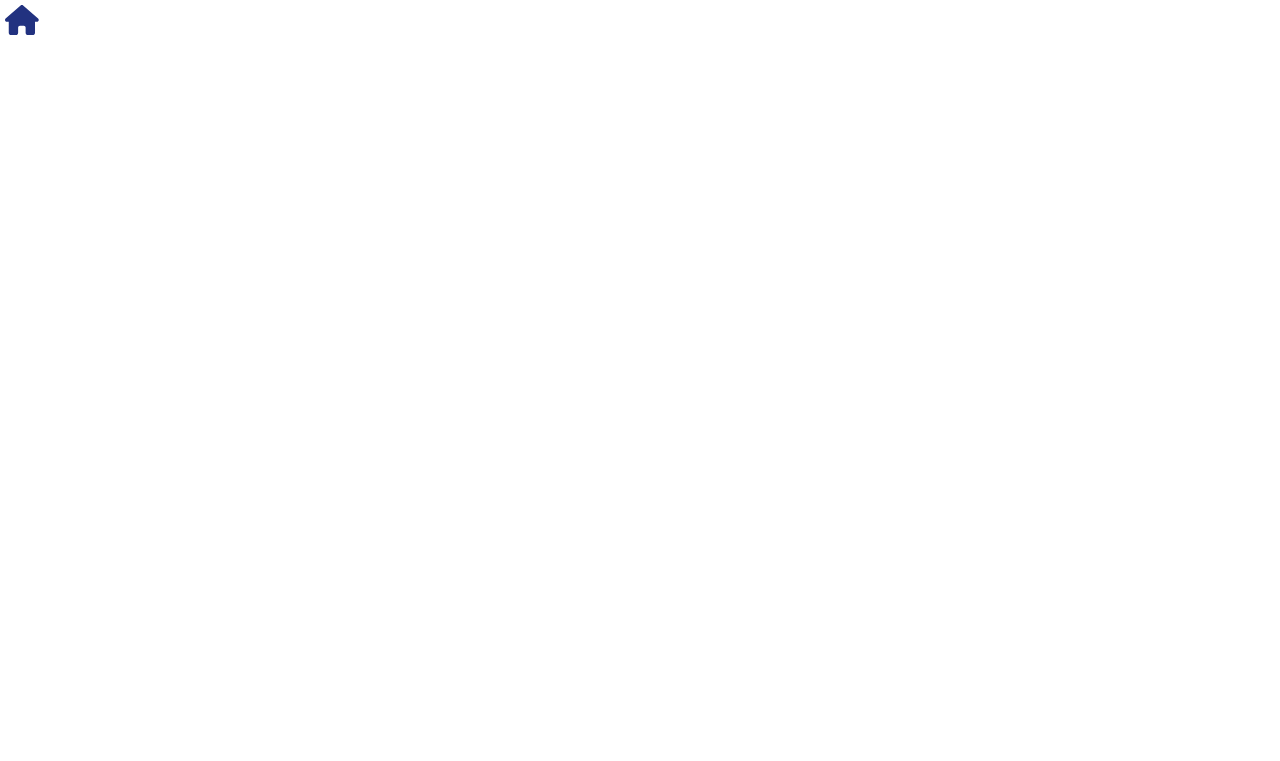
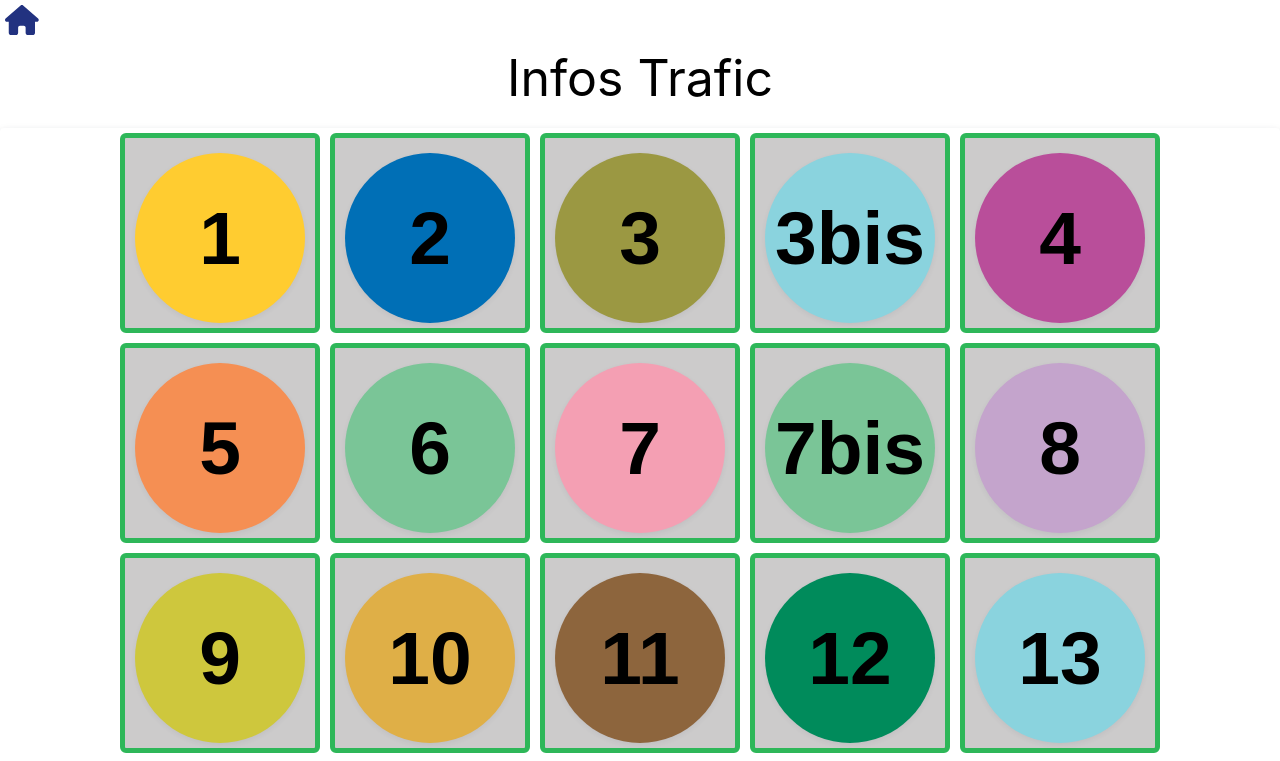
Before and after one commit to Benjamin-Bernard/M1-web-proj, a Vue app in the folder ViteMaRame/: page /InfosTrafic in a window 1280 px wide. Shown: the top 761 px of the page. Built offline with nearby package versions, Linux system fonts and the light colour scheme.

Commit message:
InfosTrafic component added

```diff
--- /dev/null
+++ b/ViteMaRame/src/components/InfosTrafic.vue
@@ -0,0 +1,141 @@
+<template>
+    <h1>Infos Trafic</h1>
+    <div class="formbg">
+      <div class="homeBtns">
+        <div class="button-square">
+          <button id="m1" style="background-color: #FFCC30" @click="getTraficInfo()">1</button>
+        </div>
+        <div class="button-square">
+          <button id="m2" style="background-color: #006FB6" @click="getTraficInfo()">2</button>
+        </div>
+        <div class="button-square">
+          <button id="m3" style="background-color: #9B9842" @click="getTraficInfo()">3</button>
+        </div>
+        <div class="button-square">
+          <button id="m3b" style="background-color: #8AD3DE" @click="getTraficInfo()">3bis</button>
+        </div>
+        <div class="button-square">
+          <button id="m4" style="background-color: #B94E9A" @click="getTraficInfo()">4</button>
+        </div>
+      </div>
+      <div class="homeBtns">
+        <div class="button-square">
+          <button id="m5" style="background-color: #F58F53" @click="getTraficInfo()">5</button>
+        </div>
+        <div class="button-square">
+          <button id="m6" style="background-color: #7AC597" @click="getTraficInfo()">6</button>
+        </div>
+        <div class="button-square">
+          <button id="m7" style="background-color: #F49FB3" @click="getTraficInfo()">7</button>
+        </div>
+        <div class="button-square">
+          <button id="m7b" style="background-color: #7AC597" @click="getTraficInfo()">7bis</button>
+        </div>
+        <div class="button-square">
+          <button id="m8" style="background-color: #C4A4CC" @click="getTraficInfo()">8</button>
+        </div>
+      </div>
+      <div class="homeBtns">
+        <div class="button-square">
+          <button id="m9" style="background-color: #CEC73D" @click="getTraficInfo()">9</button>
+        </div>
+        <div class="button-square">
+          <button id="m10" style="background-color: #DFAF47" @click="getTraficInfo()">10</button>
+        </div>
+        <div class="button-square">
+          <button id="m11" style="background-color: #8D653D" @click="getTraficInfo()">11</button>
+        </div>
+        <div class="button-square">
+          <button id="m12" style="background-color: #008B5B" @click="getTraficInfo()">12</button>
+        </div>
+        <div class="button-square">
+          <button id="m13" style="background-color: #8AD3DE" @click="getTraficInfo()">13</button>
+        </div>
+      </div>
+      <div class="homeBtns">
+        <div class="button-square">
+          <button id="m14" style="background-color: #65318F" @click="getTraficInfo()">14</button>
+        </div>
+      </div>
+    </div>
+</template>
+
+<script>
+  export default {
+    name: "InfosTrafic",
+    methods: {
+        getTraficInfo() {
+            alert("trafic msg ici si pb trafic sur ligne")
+      },
+    }
+  };
+</script>
+
+<style scoped>
+  h1 {
+    text-align: center;
+    font-size: 50px;
+  }
+
+  .formbg {
+    margin: 10px auto;
+    width: 100%;
+    max-width: 100%;
+    background: white;
+    border-radius: 4px;
+    box-shadow: rgba(60, 66, 87, 0.12) 0px 7px 14px 0px,
+    rgba(0, 0, 0, 0.12) 0px 3px 6px 0px;
+    display: flex;
+    flex-direction: column;
+  }
+
+  .homeBtns {
+    display: flex;
+    justify-content: center;
+    margin-top: 5px;
+    margin-bottom: 5px;
+  }
+
+  .button-square {
+    display: flex;
+    flex-direction: column;
+    justify-content: center;
+    align-items: center;
+    border-radius: 6px;
+    border: 5px solid rgb(46, 183, 89);
+    background-color: rgb(204, 203, 203);
+    height: 200px;
+    width: 200px;
+    color: #fff;
+    margin-left: 5px;
+    margin-right: 5px;
+  }
+  .button-square:hover {
+    color: rgb(255, 255, 255);
+    background-color: rgb(255, 255, 255);
+    transition: background-color 0.5s linear;
+  }
+  button {
+    margin-top: 10px;
+    background-color: #fff;
+    width: 170px;
+    height: 170px;
+    box-shadow: rgba(0, 0, 0, 0) 0px 0px 0px 0px, rgba(0, 0, 0, 0) 0px 0px 0px 0px,
+    rgba(0, 0, 0, 0) 0px 0px 0px 0px, rgba(0, 0, 0, 0) 0px 0px 0px 0px,
+    rgba(60, 66, 87, 0.08) 0px 2px 5px 0px;
+    color: rgb(0,0,0);
+    font-size: 75px;
+    font-weight: 600;
+    font-family:Arial, Helvetica, sans-serif;
+    border-radius: 100px;
+    outline-color: rgba(255, 255, 255);
+    cursor: pointer;
+    border: unset;
+  }
+
+  button:hover {
+    color: #fff;
+    background-color: rgb(34, 50, 128);
+    transition: background-color 0.5s linear;
+  }
+</style>
--- a/ViteMaRame/src/router/index.js
+++ b/ViteMaRame/src/router/index.js
@@ -2,7 +2,7 @@ import { createRouter, createWebHistory } from 'vue-router';
 import HomePage from '../components/HomePage.vue';
 import MesItineraires from '../components/MesItineraires.vue';
 import CalculerItineraire from '../components/CalculerItineraire.vue';
-
+import InfosTrafic from '../components/InfosTrafic.vue';
 
 
 const router = createRouter({
@@ -24,7 +24,8 @@ const router = createRouter({
     },
     {
       path: '/InfosTrafic',
-      name:'InfosTrafic'
+      name:'InfosTrafic',
+      component:InfosTrafic
     },
     {
       path:'/MesItineraires',
```
Also changed, not shown: ViteMaRame/package.json (+6 -2 lines), 1 other file (tests, documents, lock files or other folders).
